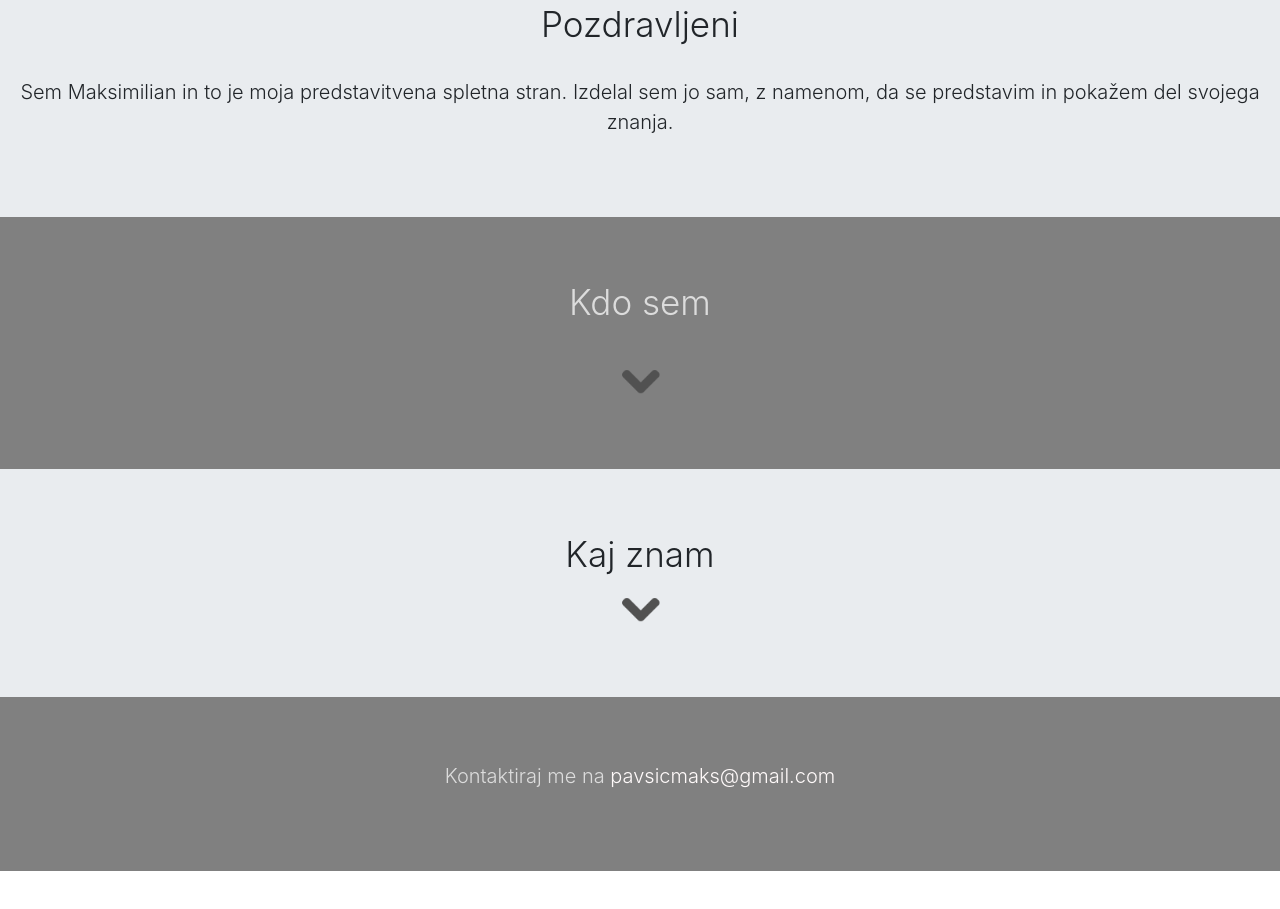
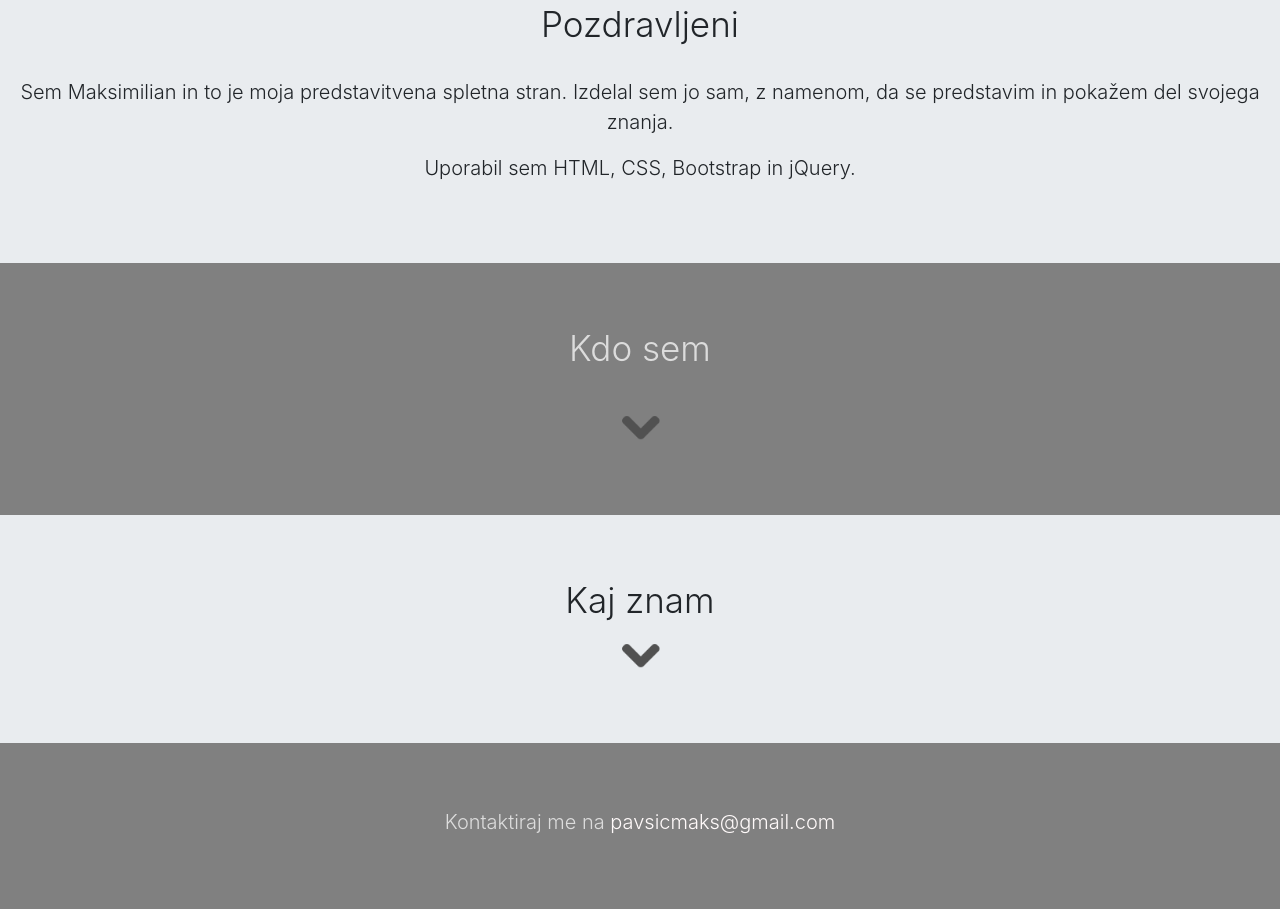
Before and after one commit to pmaksimilian/my_homepage, a plain HTML site: page index.html in a window 1280 px wide. Shown: the part 1021-1930 px from the top of the page. Before the commit the page ends 1892 px from the top, so only its background shows below. Drawn offline with nearby package versions, Linux system fonts and the light colour scheme.

Commit message:
Added description of page

```diff
--- a/index.html
+++ b/index.html
@@ -28,6 +28,7 @@
         <div class="container-fluid pozdrav">
             <h1 class="display-4 naslovi">Pozdravljeni</h1><br>
             <p class="lead">Sem Maksimilian in to je moja predstavitvena spletna stran. Izdelal sem jo sam, z namenom, da se predstavim in pokažem del svojega znanja.</p>
+            <p class="lead">Uporabil sem HTML, CSS, Bootstrap in jQuery.</p>
         </div>
     </div>
 
```
